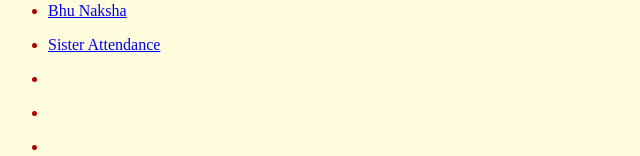
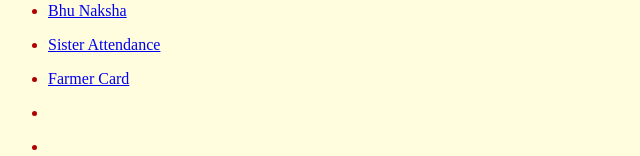
Before and after one commit to thejagsx/Work-Website, a plain HTML site: page index.html in a window 1280 px wide. Shown: the part 796-952 px from the top of the page, without its empty margins (0-640 px from the left). Drawn offline with Linux system fonts and the light colour scheme.

Commit message:
Add files via upload

```diff
--- a/index.html
+++ b/index.html
@@ -42,7 +42,7 @@
 <p> <li><a target="_blank" href="https://www.incometax.gov.in/iec/foportal/">ITR</a></li></p>
 <p> <li><a target="_blank" href="https://mahabhunakasha.mahabhumi.gov.in/27/index.html">Bhu Naksha</a></li></p>
 <p> <li><a target="_blank" href="https://mhphfwdbct.attendance.gov.in/update/emplogin">Sister Attendance</a></li></p>
-<p> <li><a target="_blank" href=""></a></li></p>
+<p> <li><a target="_blank" href="https://farmerid.pro/">Farmer Card</a></li></p>
 <p> <li><a target="_blank" href=""></a></li></p>
 <p> <li><a target="_blank"href=""></a></li></p>
 <p> <li><a target="_blank"href=""></a></li></p>
```
